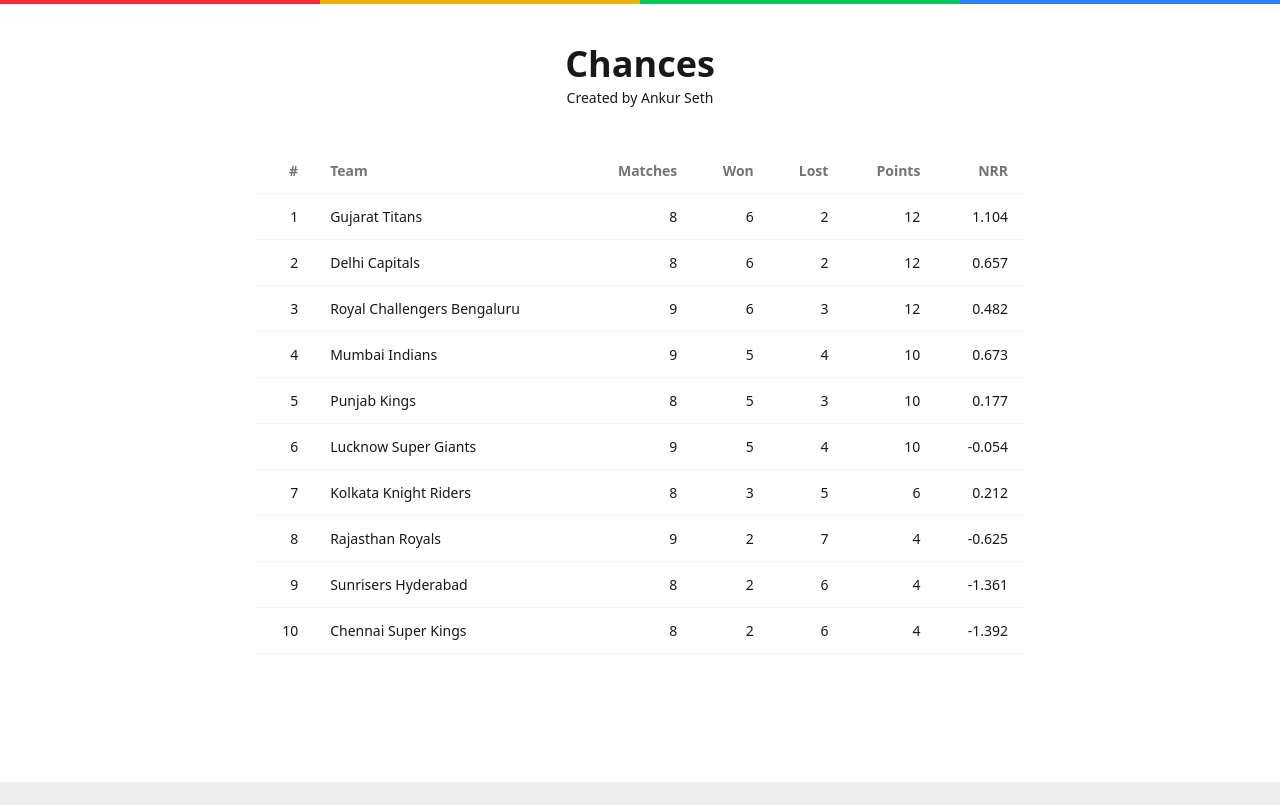
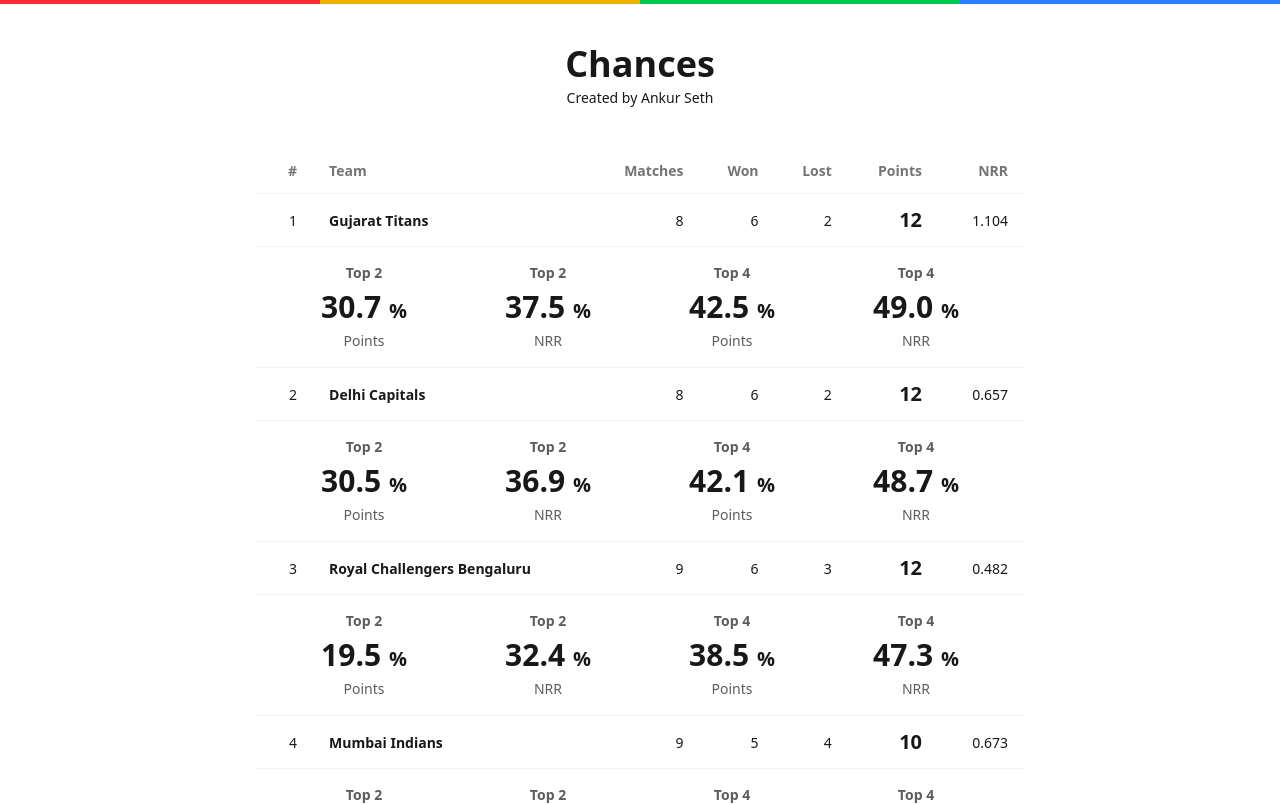
Before and after one commit to iaseth/ipl-2025-app, a SvelteKit app: page / in a window 1280 px wide. Shown: the top 805 px of the page. Built offline with nearby package versions, Linux system fonts and the light colour scheme.

Commit message:
Now displaying simulation results

```diff
--- a/src/app.css
+++ b/src/app.css
@@ -5,3 +5,7 @@
 @plugin "daisyui" {
 	themes: light --default, dark --prefersdark, dark;
 }
+
+body {
+	@apply overflow-x-hidden;
+}
--- /dev/null
+++ b/src/lib/components/ResultBox.svelte
@@ -0,0 +1,23 @@
+
+<script lang="ts">
+
+interface Props {
+	positive: number,
+	simulations: number,
+	header: string,
+	footer: string
+}
+
+let { positive, simulations, header, footer }: Props = $props();
+const pc = positive * 100 / simulations;
+
+</script>
+
+<div class="py-1 space-y-1.5 text-sm">
+	<p class="font-bold opacity-70">{header}</p>
+	<h2 class="text-3xl font-bold">
+		<span>{pc < 10 ? pc.toFixed(2) : pc.toFixed(1)}</span>
+		<span class="text-xl">%</span>
+	</h2>
+	<p class="opacity-70">{footer}</p>
+</div>
--- /dev/null
+++ b/src/lib/components/TeamRow.svelte
@@ -0,0 +1,40 @@
+
+<script lang="ts">
+	import { results, type PointsTableDS, type ResultsDS } from "$lib/data";
+	import ResultBox from "./ResultBox.svelte";
+	import Text from "./Text.svelte";
+
+
+interface Props {
+	team: PointsTableDS,
+	position: number
+}
+
+let { team, position }: Props = $props();
+const result: ResultsDS = results.find(r => r.team === team.team) || results[0];
+const { simulations } = result;
+
+</script>
+
+<tr>
+	<td>{position}</td>
+	<td class="text-left font-bold">
+		<Text text={team.team} mobile={team.abbr} />
+	</td>
+	<td>{team.matches}</td>
+	<td>{team.wins}</td>
+	<td>{team.losses}</td>
+	<td class="font-bold text-xl">{team.points}</td>
+	<td>{team.nrr}</td>
+</tr>
+
+<tr>
+	<td colspan="7" class="text-center">
+		<section class="grid grid-cols-4">
+			<ResultBox positive={result.top2} {simulations} header="Top 2" footer="Points" />
+			<ResultBox positive={result.top2nrr} {simulations} header="Top 2" footer="NRR" />
+			<ResultBox positive={result.top4} {simulations} header="Top 4" footer="Points" />
+			<ResultBox positive={result.top4nrr} {simulations} header="Top 4" footer="NRR" />
+		</section>
+	</td>
+</tr>
--- /dev/null
+++ b/src/lib/components/Text.svelte
@@ -0,0 +1,13 @@
+
+<script lang="ts">
+
+interface Props {
+	text: string,
+	mobile: string
+}
+let { text, mobile }: Props = $props();
+
+</script>
+
+<span class="md:hidden">{mobile}</span>
+<span class="hidden md:block">{text}</span>
--- a/src/routes/+page.svelte
+++ b/src/routes/+page.svelte
@@ -2,6 +2,8 @@
 <script lang="ts">
 
 import RainbowBorder from "$lib/components/RainbowBorder.svelte";
+	import TeamRow from "$lib/components/TeamRow.svelte";
+	import Text from "$lib/components/Text.svelte";
 import { pointsTable } from "$lib/data";
 
 </script>
@@ -23,30 +25,25 @@
 			<tr>
 				<th>#</th>
 				<th class="text-left">Team</th>
-				<th>Matches</th>
-				<th>Won</th>
-				<th>Lost</th>
-				<th>Points</th>
+				<th>
+					<Text text="Matches" mobile="M" />
+				</th>
+				<th>
+					<Text text="Won" mobile="W" />
+				</th>
+				<th>
+					<Text text="Lost" mobile="L" />
+				</th>
+				<th>
+					<Text text="Points" mobile="P" />
+				</th>
 				<th>NRR</th>
 			</tr>
 		</thead>
 
 		<tbody>
 			{#each pointsTable as team, index}
-				<tr>
-					<td>{index+1}</td>
-					<td class="text-left">{team.team}</td>
-					<td>{team.matches}</td>
-					<td>{team.wins}</td>
-					<td>{team.losses}</td>
-					<td>{team.points}</td>
-					<td>{team.nrr}</td>
-				</tr>
-
-				<tr hidden>
-					<td></td>
-					<td colspan="6" class="text-center"></td>
-				</tr>
+				<TeamRow {team} position={index+1} />
 			{/each}
 		</tbody>
 	</table>
```
